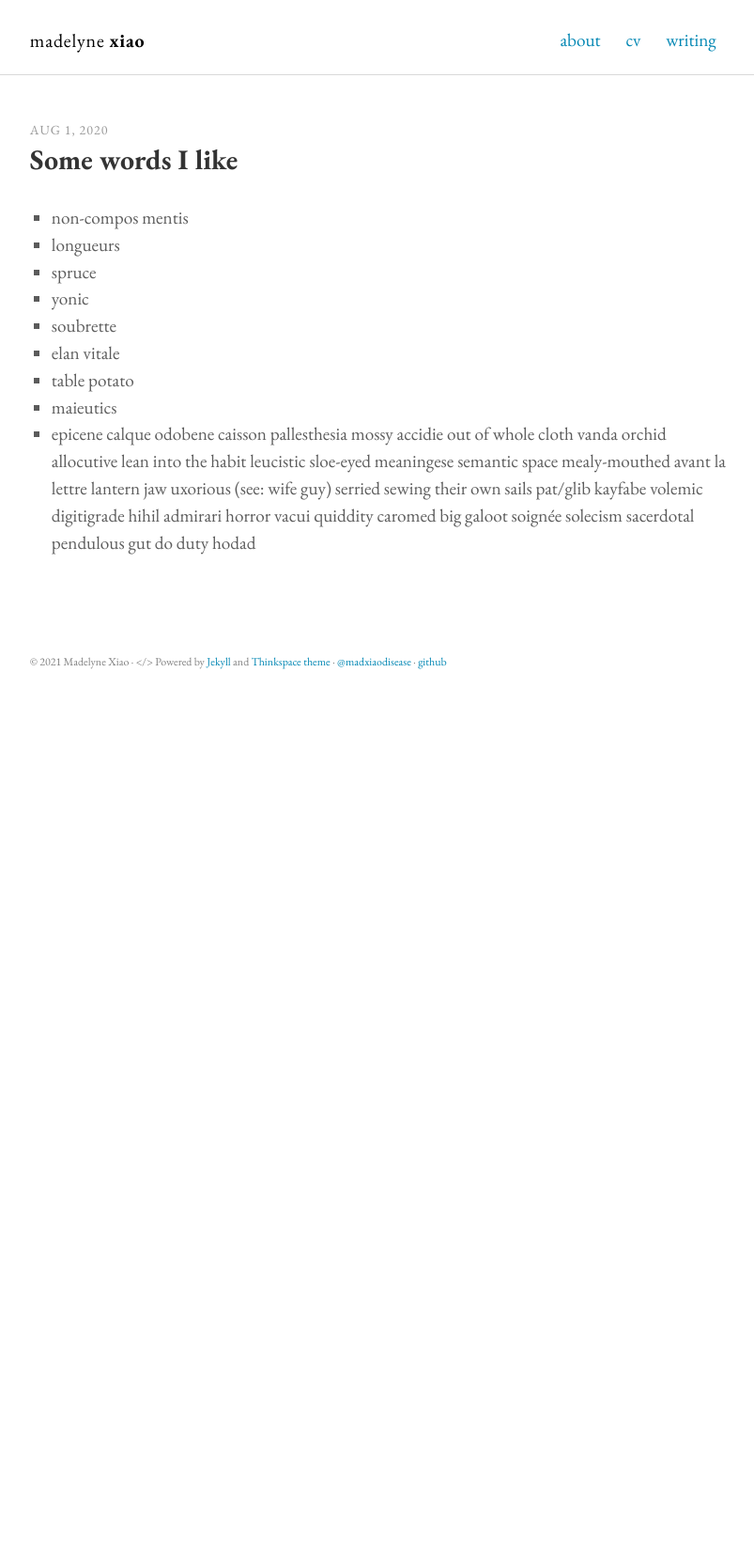
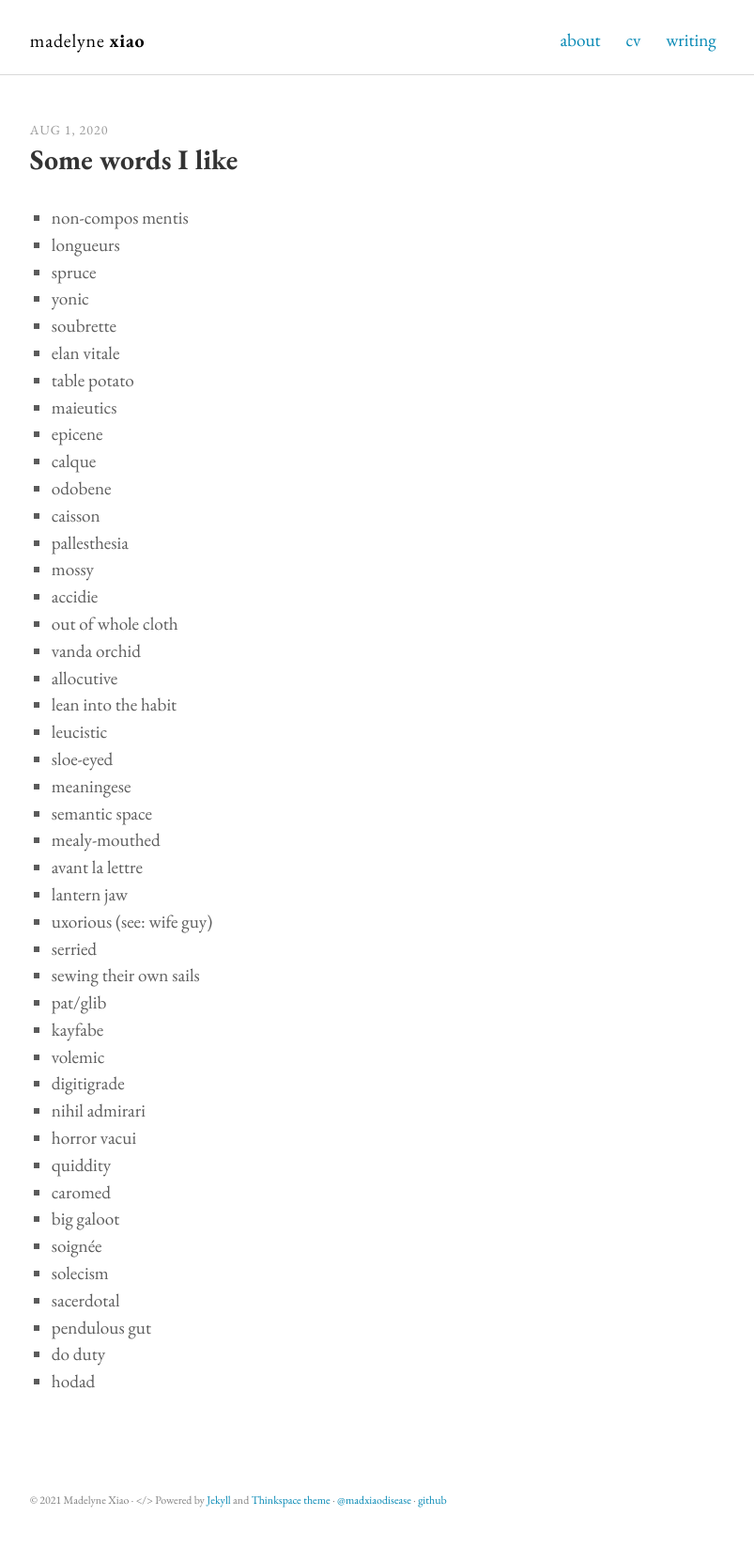
Before and after one commit to madelyne/madelyne.github.io, a Jekyll site: the page built from _posts/2020-08-01-some-words-i-like.md, in a window 1280 px wide. Shown: the whole page at 94% size, without its empty margins (237-1040 px from the left). Built offline with Jekyll 4.4.1, drawn with Linux system fonts in a browser that asks for light colours; our own code applies the rules of GitHub Pages for plain Markdown files; before the commit the page ends 900 px from its top, so only the background shows below that.

Commit message:
added words i like

```diff
--- a/_posts/2020-08-01-some-words-i-like.md
+++ b/_posts/2020-08-01-some-words-i-like.md
@@ -10,38 +10,38 @@ title: Some words I like
 - table potato
 - maieutics
 - epicene
-calque
-odobene
-caisson
-pallesthesia
-mossy
-accidie
-out of whole cloth
-vanda orchid
-allocutive
-lean into the habit
-leucistic
-sloe-eyed
-meaningese
-semantic space
-mealy-mouthed
-avant la lettre
-lantern jaw
-uxorious (see: wife guy)
-serried
-sewing their own sails
-pat/glib
-kayfabe
-volemic
-digitigrade
-hihil admirari
-horror vacui
-quiddity
-caromed
-big galoot
-soignée
-solecism
-sacerdotal
-pendulous gut
-do duty
-hodad
+- calque
+- odobene
+- caisson
+- pallesthesia
+- mossy
+- accidie
+- out of whole cloth
+- vanda orchid
+- allocutive
+- lean into the habit
+- leucistic
+- sloe-eyed
+- meaningese
+- semantic space
+- mealy-mouthed
+- avant la lettre
+- lantern jaw
+- uxorious (see: wife guy)
+- serried
+- sewing their own sails
+- pat/glib
+- kayfabe
+- volemic
+- digitigrade
+- nihil admirari
+- horror vacui
+- quiddity
+- caromed
+- big galoot
+- soignée
+- solecism
+- sacerdotal
+- pendulous gut
+- do duty
+- hodad
```
